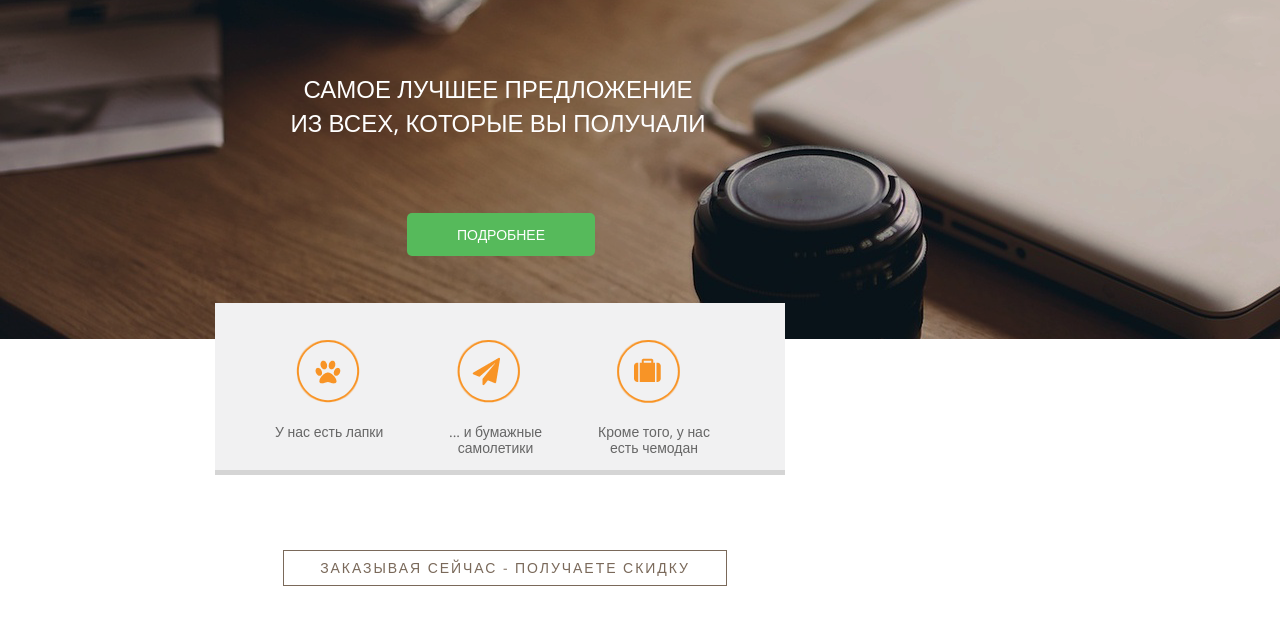
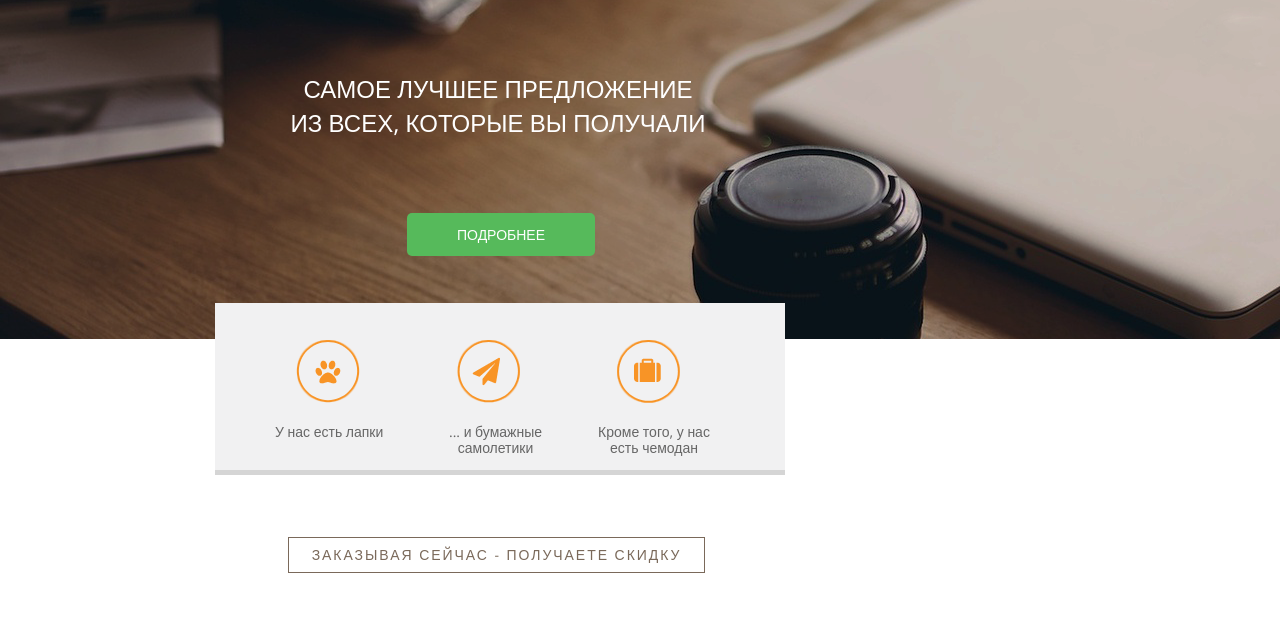
Before and after one commit to froste13/gricev, a plain HTML site: page index.html in a window 1280 px wide. Shown: the part 94-718 px from the top of the page. Drawn offline with nearby package versions, Linux system fonts and the light colour scheme.

Commit message:
change h2 for class discount

```diff
--- a/css/main.css
+++ b/css/main.css
@@ -121,5 +121,5 @@ h1{
     letter-spacing: 1.96px;
     text-transform: uppercase;
     border: 1px solid #7a695a;
-    margin: 60px 68px 55px 68px;
+    margin: 47px 90px 43px 73px;
 }
```
